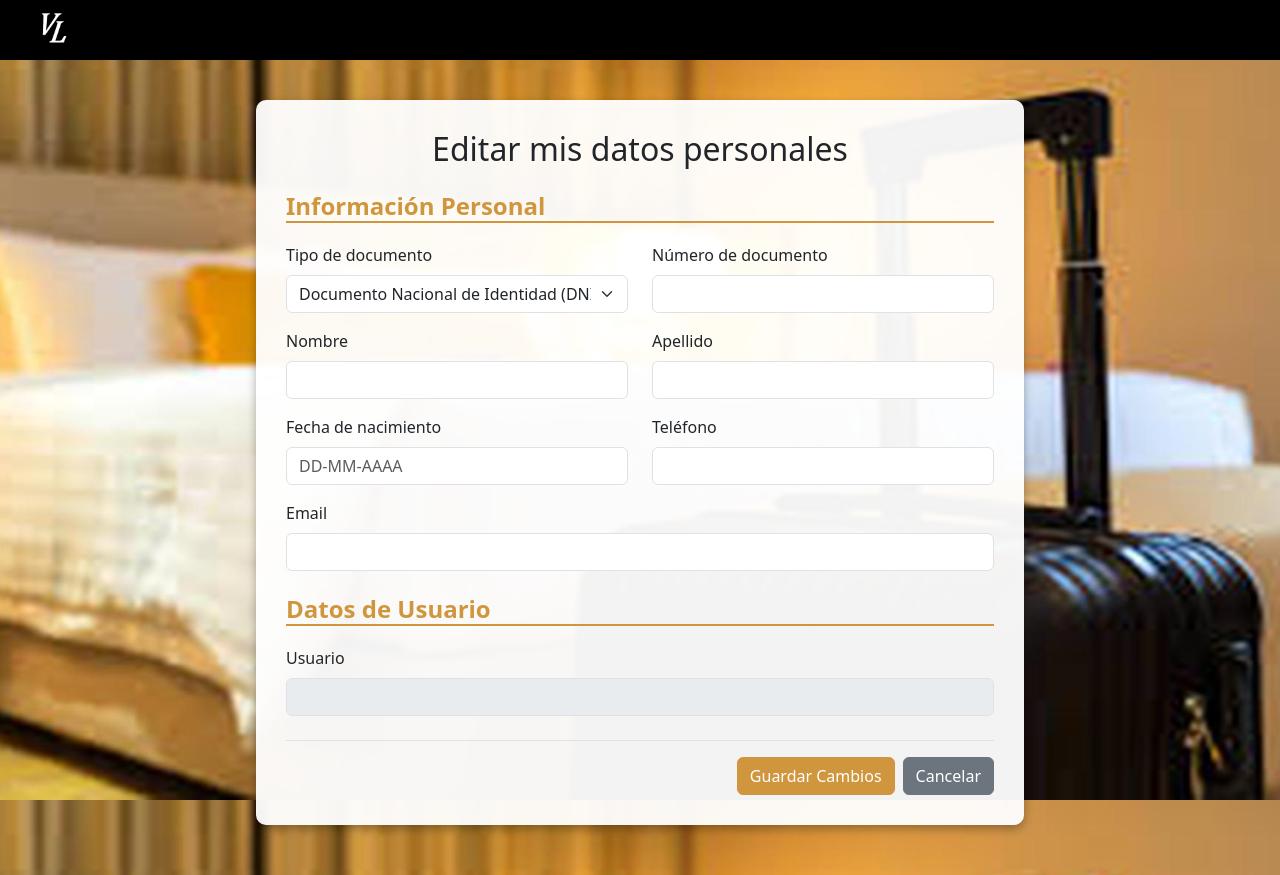
After one commit to virginialatanzi01/SGDPV, a Flask app: template templates/editar_datos_personales.html in a window 1280 px wide. The commit adds this page. Run offline with Flask 3, Linux system fonts and the light colour scheme; the template is opened without the code that fills it: values that come from a table or form of the project are taken from there, others are empty.

Commit message:
Gestion de usuarios finalizada

```diff
--- a/app.py
+++ b/app.py
@@ -12,6 +12,7 @@ from data.database import Database
 from entity_models.persona_model import Persona
 from entity_models.registro_cliente_form import RegistroClienteForm
 from entity_models.registro_form import RegistroForm
+from entity_models.formularios_edicion import EditarDatosForm, CambiarContrasenaForm
 from logic.persona_logic import PersonaLogic
 app = Flask(__name__)
 app.config['SQLALCHEMY_DATABASE_URI'] = Database.configura_conexion()
@@ -228,7 +229,56 @@ def add_persona():
                 return render_template('alta_persona.html',
                                        persona_agregar=registro_cliente_form,
                                        persona_logueada=persona_logueada)
+@app.route('/editar_datos_personales', methods=['GET', 'POST'])
+def editar_datos_personales():
+    persona_logueada = obtener_persona_logueada()
+    if not persona_logueada:
+        return redirect(url_for('login'))
+    persona_db = PersonaLogic.get_one_persona(persona_logueada.id)
+    form = EditarDatosForm(obj=persona_db)
+    if request.method == 'POST':
+        if form.validate_on_submit():
+            form.populate_obj(persona_db)
+            try:
+                PersonaLogic.update_persona(persona_db, contrasena=None)
+                session['persona_logueada'] = persona_db.to_dict()
+                return render_template('mensaje.html',
+                                       mensaje='Datos personales actualizados correctamente',
+                                       url_volver=url_for('read_datos_persona', id=persona_db.id),
+                                       texto_boton='Volver a Mi Cuenta',
+                                       persona_logueada=persona_db)
+            except Exception as e:
+                app.logger.error(f"Error al actualizar: {e}")
+                return render_template('mensaje.html', mensaje='Error al actualizar los datos')
+        else:
+            print("Errores validación:", form.errors)
+    return render_template('editar_datos_personales.html',
+                           form=form,
+                           persona_logueada=persona_logueada)
+@app.route('/cambiar_contrasena', methods=['GET', 'POST'])
+def cambiar_contrasena():
+    persona_logueada = obtener_persona_logueada()
+    if not persona_logueada:
+        return redirect(url_for('login'))
+    persona_db = PersonaLogic.get_one_persona(persona_logueada.id)
+    form = CambiarContrasenaForm()
+    if request.method == 'POST':
+        if form.validate_on_submit():
+            try:
+                nueva_pass = form.nueva_contrasena.data
+                PersonaLogic.update_persona(persona_db, contrasena=nueva_pass)
 
+                return render_template('mensaje.html',
+                                       mensaje='Contraseña actualizada con éxito',
+                                       url_volver=url_for('read_datos_persona', id=persona_db.id),
+                                       texto_boton='Volver a Mi Cuenta',
+                                       persona_logueada=persona_logueada)
+            except Exception as e:
+                app.logger.error(f"Error pass: {e}")
+                return render_template('mensaje.html', mensaje='Error al cambiar contraseña')
+    return render_template('cambiar_contrasena.html',
+                           form=form,
+                           persona_logueada=persona_logueada)
 @app.route('/validar_nombre_usuario', methods=['POST'])
 def validar_nombre_usuario():
     nombre_usuario = request.form.get('nombre_usuario')
@@ -237,8 +287,6 @@ def validar_nombre_usuario():
     else:
         existe = False
     return jsonify({'existe': existe})
-
-
 @app.route('/read_datos_persona/<int:id>', methods=['GET'])
 def read_datos_persona(id):
     persona_logueada = obtener_persona_logueada()
--- a/data/data_persona.py
+++ b/data/data_persona.py
@@ -99,7 +99,9 @@ class DataPersona:
     @classmethod
     def update_persona(cls, persona, contrasena):
         try:
-            persona.establece_contrasena(contrasena)
+            if contrasena:
+                persona.establece_contrasena(contrasena)
+            Database.db.session.add(persona)
             Database.db.session.commit()
         except IntegrityError as e:
             raise e
--- /dev/null
+++ b/entity_models/formularios_edicion.py
@@ -0,0 +1,28 @@
+from flask_wtf import FlaskForm
+from wtforms import StringField, DateField, PasswordField, SelectField, SubmitField
+from wtforms.validators import DataRequired, EqualTo
+
+# Formulario para datos personales
+class EditarDatosForm(FlaskForm):
+    nombre = StringField('Nombre', validators=[DataRequired()])
+    apellido = StringField('Apellido', validators=[DataRequired()])
+    tipo_documento = SelectField('Tipo de documento',
+        choices=[('DNI', 'Documento Nacional de Identidad (DNI)'),('LE', 'Libreta de Enrolamiento (LE)'),('LC', 'Libreta Cívica (LC)')],
+        validators=[DataRequired()]
+    )
+    nro_documento = StringField('Número de documento', validators=[DataRequired()])
+    fecha_nacimiento = DateField('Fecha de nacimiento', format='%d-%m-%Y', validators=[DataRequired()])
+    email = StringField('Email', validators=[DataRequired()])
+    telefono = StringField('Teléfono', validators=[DataRequired()])
+    nombre_usuario = StringField('Usuario', validators=[DataRequired()])
+    # Nota: No incluimos contraseña aquí
+    guardar = SubmitField('Guardar Cambios')
+
+# Formulario para datos de usuario (solo contraseña)
+class CambiarContrasenaForm(FlaskForm):
+    nueva_contrasena = PasswordField('Nueva Contraseña', validators=[
+        DataRequired(),
+        EqualTo('confirmar_contrasena', message='Las contraseñas deben coincidir')
+    ])
+    confirmar_contrasena = PasswordField('Repetir Nueva Contraseña', validators=[DataRequired()])
+    guardar = SubmitField('Actualizar Contraseña')
--- /dev/null
+++ b/templates/editar_datos_personales.html
@@ -0,0 +1,131 @@
+<!DOCTYPE html>
+<html lang="en">
+<head>
+    <meta charset="UTF-8">
+    <title>Editar Datos Personales - VL Alojamientos</title>
+    <link href="https://cdn.jsdelivr.net/npm/bootstrap@5.3.2/dist/css/bootstrap.min.css" rel="stylesheet">
+    <style>
+        body {
+            margin: 0;
+            padding: 0;
+            background-image: url("{{ url_for('static', filename='hotel_fondo.jpeg') }}");
+            background-size: cover;
+            background-position: center;
+            background-attachment: fixed;
+            height: 100vh;
+            overflow-y: auto;
+        }
+        .register-card {
+            background-color: rgba(255, 255, 255, 0.95);
+            border-radius: 10px;
+            padding: 30px;
+            box-shadow: 0px 4px 10px rgba(0, 0, 0, 0.3);
+            margin-top: 100px;
+            margin-bottom: 50px;
+            width: 60%;
+            max-width: 800px;
+        }
+        .section-title {
+            color: #D0963E;
+            font-weight: bold;
+            border-bottom: 2px solid #D0963E;
+            margin-bottom: 20px;
+        }
+        .btn-success {
+            background-color: #D0963E;
+            border-color: #D0963E;
+        }
+        .btn-success:hover {
+            background-color: #b88432;
+            border-color: #b88432;
+        }
+    </style>
+</head>
+<body>
+    <div style="background-color: black; height: 60px; width: 100%; position: fixed; top: 0; z-index: 1000; display: flex; align-items: center; padding-left: 20px;">
+        <img src="{{ url_for('static', filename='hotel_logo_secundario.png') }}" alt="Logo" style="height: 50px;">
+    </div>
+
+    <div class="d-flex justify-content-center align-items-center">
+        <div class="register-card">
+            <h2 class="text-center mb-4">Editar mis datos personales</h2>
+
+            {% if form.errors %}
+            <div class="alert alert-danger">
+                <ul>
+                {% for field, errors in form.errors.items() %}
+                    {% for error in errors %}
+                        <li>{{ form[field].label }}: {{ error }}</li>
+                    {% endfor %}
+                {% endfor %}
+                </ul>
+            </div>
+            {% endif %}
+
+            <form method="POST">
+                {{ form.csrf_token }}
+
+                <h4 class="section-title">Información Personal</h4>
+
+                <div class="row mb-3">
+                    <div class="col-md-6">
+                        {{ form.tipo_documento.label(class="form-label") }}
+                        {{ form.tipo_documento(class="form-select") }}
+                    </div>
+                    <div class="col-md-6">
+                        {{ form.nro_documento.label(class="form-label") }}
+                        {{ form.nro_documento(class="form-control") }}
+                    </div>
+                </div>
+
+                <div class="row mb-3">
+                    <div class="col-md-6">
+                        {{ form.nombre.label(class="form-label") }}
+                        {{ form.nombre(class="form-control") }}
+                    </div>
+                    <div class="col-md-6">
+                        {{ form.apellido.label(class="form-label") }}
+                        {{ form.apellido(class="form-control") }}
+                    </div>
+                </div>
+
+                <div class="row mb-3">
+                    <div class="col-md-6">
+                        {{ form.fecha_nacimiento.label(class="form-label") }}
+                        <input type="text"
+                               name="fecha_nacimiento"
+                               class="form-control"
+                               placeholder="DD-MM-AAAA"
+                               value="{{ form.fecha_nacimiento.data.strftime('%d-%m-%Y') if form.fecha_nacimiento.data else '' }}"
+                               required>
+                    </div>
+                    <div class="col-md-6">
+                        {{ form.telefono.label(class="form-label") }}
+                        {{ form.telefono(class="form-control") }}
+                    </div>
+                </div>
+
+                <div class="row mb-3">
+                    <div class="col-12">
+                        {{ form.email.label(class="form-label") }}
+                        {{ form.email(class="form-control") }}
+                    </div>
+                </div>
+
+                <h4 class="section-title mt-4">Datos de Usuario</h4>
+                <div class="row mb-4">
+                    <div class="col-12">
+                        {{ form.nombre_usuario.label(class="form-label") }}
+                        {{ form.nombre_usuario(class="form-control", readonly=True, style="background-color: #e9ecef;") }}
+                    </div>
+                </div>
+
+                <div class="d-flex justify-content-end border-top pt-3">
+                    {{ form.guardar(class="btn btn-success me-2", onclick="return confirm('¿Confirmar cambios?');") }}
+                    <a href="{{ url_for('read_datos_persona', id=persona_logueada.id) }}" class="btn btn-secondary">Cancelar</a>
+                </div>
+            </form>
+        </div>
+    </div>
+</body>
+</html>
```
Also changed, not shown: db_pruebas/reset_db.py (added, +18 -0 lines), db_pruebas/seed_admin.py (added, +28 -0 lines), templates/cambiar_contrasena.html (added, +65 -0 lines), templates/read_datos_persona.html (+10 -1 lines), templates/editar_persona.html (deleted).
